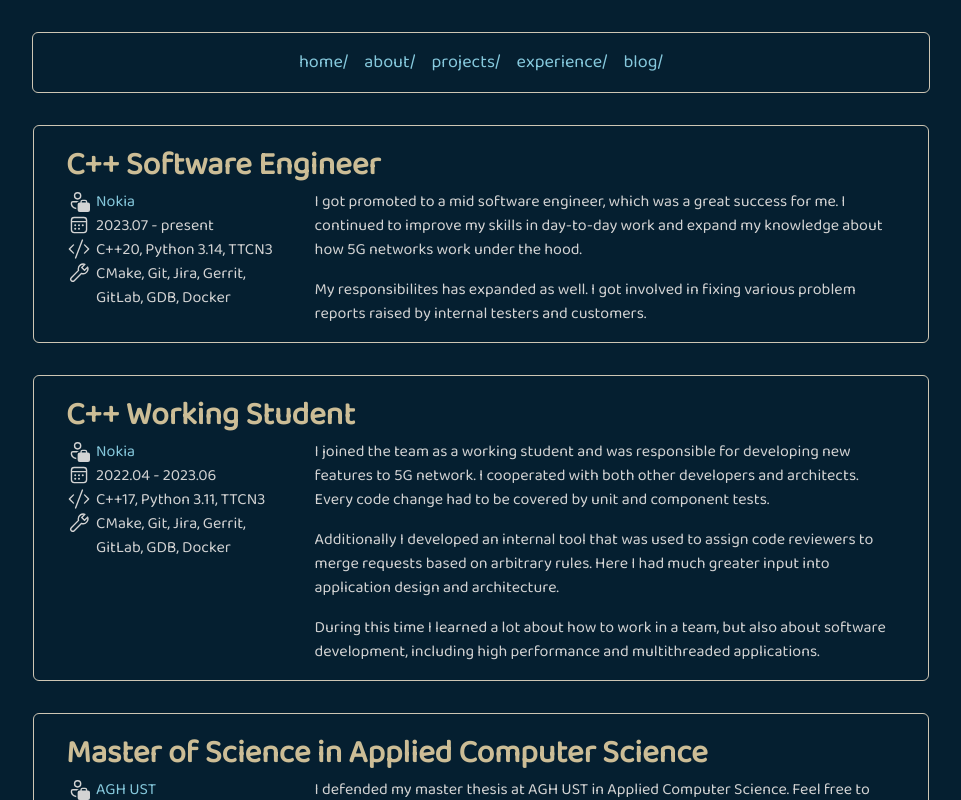
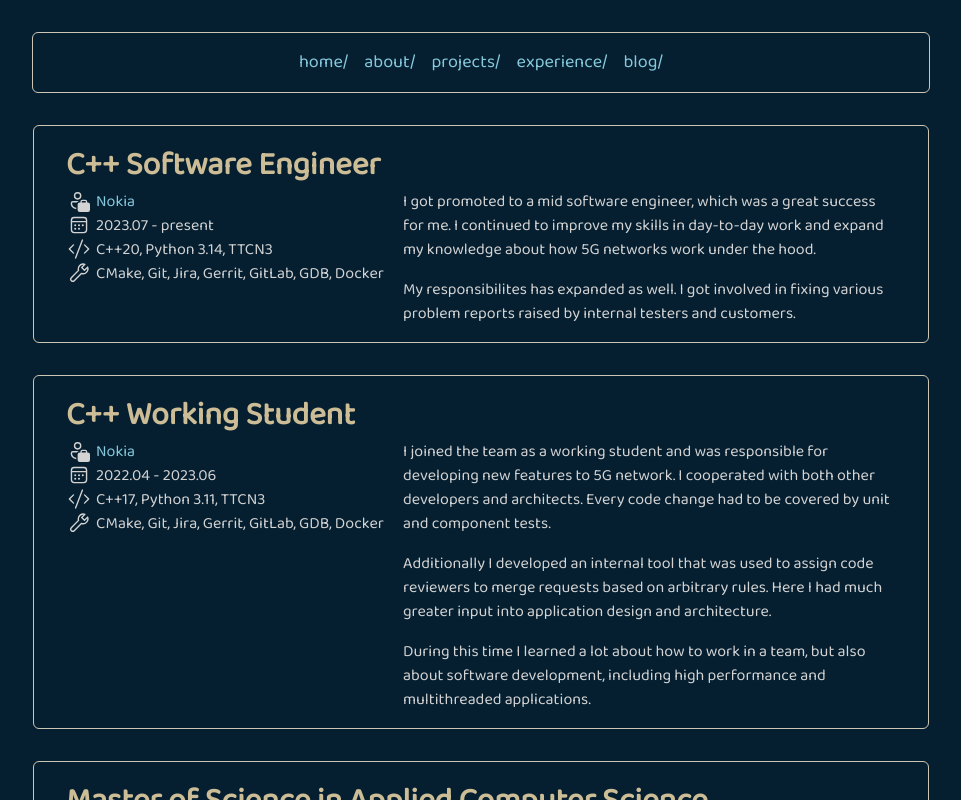
Before and after one commit to vis4rd/vis4rd.github.io, a Vue app: page /Experience in a window 1280 px wide. Shown: the top 800 px of the page, without its empty margins (159-1120 px from the left). Built offline with nearby package versions, Linux system fonts and the light colour scheme.

Commit message:
Improve ProjectTab sizing on overflows

```diff
--- a/src/components/IconInfo.vue
+++ b/src/components/IconInfo.vue
@@ -14,7 +14,7 @@
 <template>
     <span class="icon_info">
         <Icon class="icon_info_icon" :icon="props.icon" :width="size" :height="size" />
-        <slot>Icon text</slot>
+        <div class="no-overflow"><slot>Icon text</slot></div>
     </span>
 </template>
 
@@ -32,4 +32,9 @@
     .icon_info_icon {
         min-width: fit-content;
     }
+    .no-overflow {
+        overflow: hidden;
+        text-overflow: ellipsis;
+        text-wrap-mode: nowrap;
+    }
 </style>
--- a/src/components/ProjectTab.vue
+++ b/src/components/ProjectTab.vue
@@ -7,7 +7,7 @@
     <BorderWrapper padding_left="0" padding_right="0" padding_top="0" padding_bottom="0">
         <div class="project">
             <div class="info">
-                <h1>
+                <h1 class="no-overflow">
                     <slot name="title">Title</slot>
                 </h1>
                 <IconInfo icon="fluent:calendar-16-regular">
@@ -49,6 +49,15 @@
         padding-top: 0.5rem;
         padding-bottom: 0.5rem;
         padding-left: 2rem;
+
+        flex: 0.5;
+        overflow-x: hidden;
+    }
+
+    .no-overflow {
+        overflow: hidden;
+        text-overflow: ellipsis;
+        text-wrap-mode: nowrap;
     }
 
     h1,
@@ -61,6 +70,8 @@
     .content {
         box-sizing: border-box;
         display: flex;
+
+        flex: 0.5;
 
         place-items: center;
         place-content: center;
```
